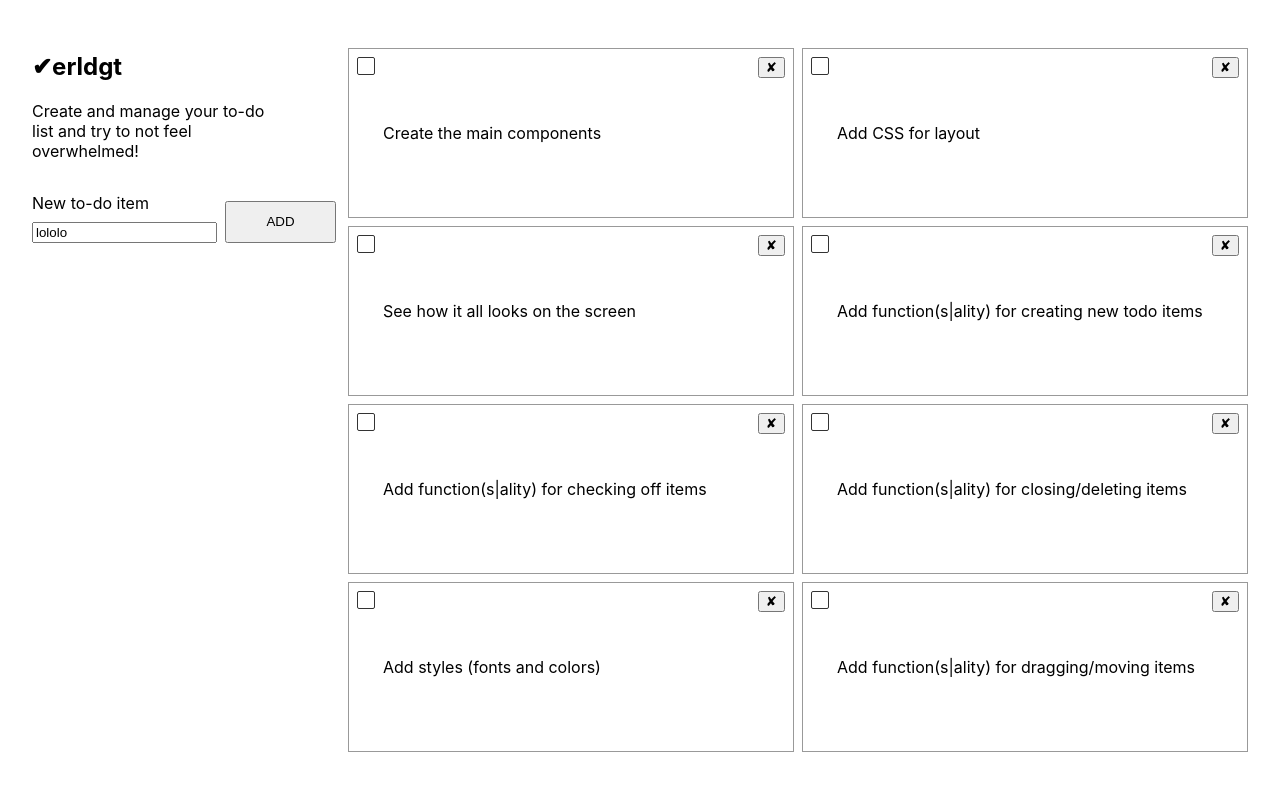
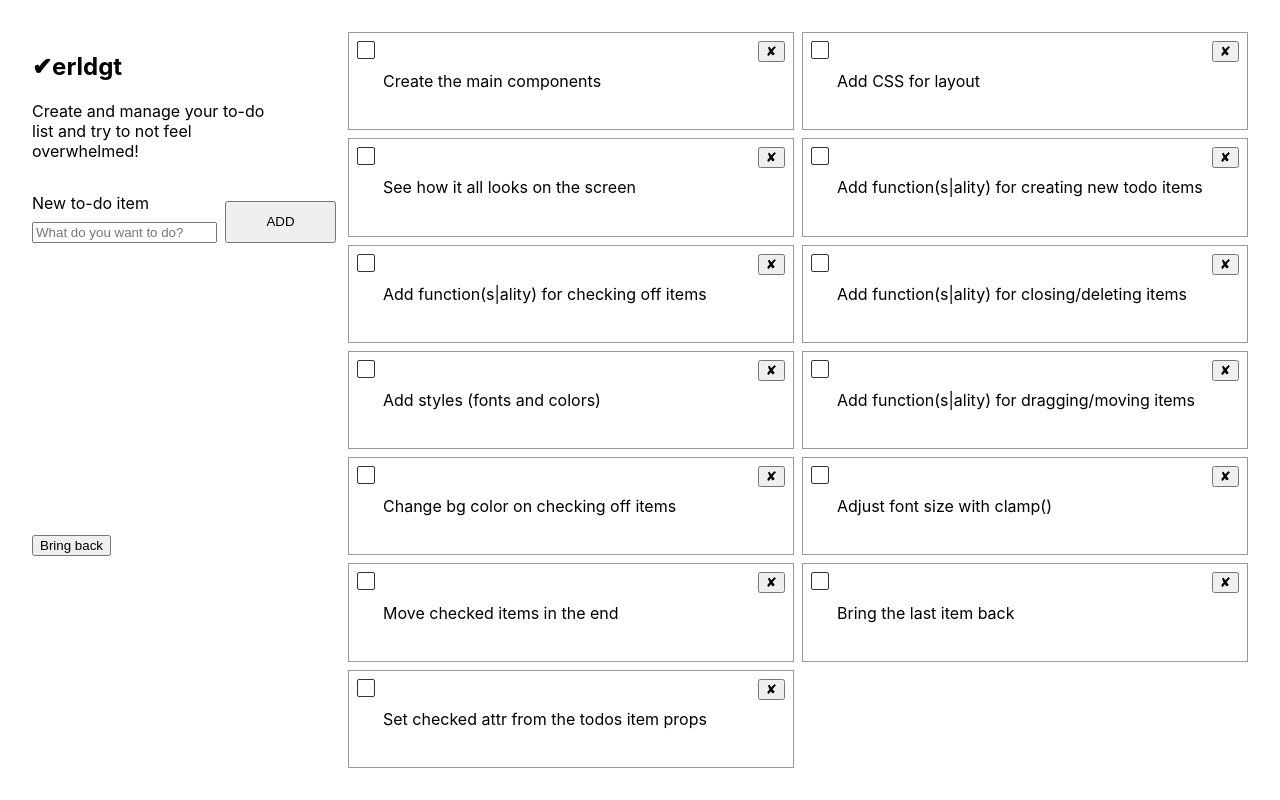
Before and after one commit to olhanotolga/erldgt-dream-todo, a React (Create React App) app: page / in a window 1280 px wide. Built offline with nearby package versions, Linux system fonts and the light colour scheme.

Commit message:
add the main functionality: adding, deleting, checking off todo list items, and bringing back the last one deleted

```diff
--- a/src/App.css
+++ b/src/App.css
@@ -3,9 +3,9 @@
 } */
 
 .Wrapper {
-	min-height: 100vh;
+	height: 100vh;
 	display: grid;
-	grid-template: auto 1fr / 1fr;
+	grid-template: auto auto 1fr / 1fr;
 	gap: 1rem;
 }
 
@@ -33,10 +33,15 @@
 	margin-top: 0.5rem;
 }
 
+.undoBtn {
+	grid-area: 2 / 1 / 3 / 2;
+	margin: 0 auto 0 2rem;
+}
 
 .TodoList {
-	grid-area: 2 / 1 / 3 / 2;
-	padding: 2rem;
+	margin: 0;
+	grid-area: 3 / 1 / 4 / 2;
+	padding: 0 2rem 2rem 2rem;
 	display: grid;
 	grid-template-columns: repeat(auto-fit, minmax(300px, 1fr));
 	gap: 0.5rem;
@@ -78,12 +83,24 @@
 	display: block;
 }
 
+.checkedItem {
+	background-color: rgb(239, 239, 239);
+}
+
 @media screen and (min-width: 800px) {
 	.Wrapper {
-		grid-template: 1fr / minmax(100px, 300px) 1fr;
+		grid-template: auto auto / minmax(100px, 300px) 1fr;
+	}
+	.Header {
+		grid-area: 1 / 1 / 2 / 2;
+	}
+	.undoBtn {
+		margin-bottom: auto;
+		grid-area: 2 / 1 / 3 / 2;
 	}
 	.TodoList {
-		grid-area: 1 / 2 / 2 / 3;
+		padding-top: 2rem;
+		grid-area: 1 / 2 / 3 / 3;
 	}
 }
 /* @media (prefers-reduced-motion: no-preference) {
--- a/src/App.js
+++ b/src/App.js
@@ -6,18 +6,81 @@ import { TodoList } from './components/todo-list/todo-list.component';
 
 class App extends React.Component {
 	state = {
-		todos: ['Create the main components', 'Add CSS for layout', 'See how it all looks on the screen', 'Add function(s|ality) for creating new todo items', 'Add function(s|ality) for checking off items', 'Add function(s|ality) for closing/deleting items', 'Add styles (fonts and colors)', 'Add function(s|ality) for dragging/moving items',]
+		todos: [
+			{ id: 1, text: 'Create the main components', check: false},
+			{ id: 2, text: 'Add CSS for layout', check: false},
+			{ id: 3, text: 'See how it all looks on the screen', check: false},
+			{ id: 4, text: 'Add function(s|ality) for creating new todo items', check: false},
+			{ id: 12, text: 'Add function(s|ality) for checking off items', check: false},
+			{ id: 5, text: 'Add function(s|ality) for closing/deleting items', check: false},
+			{ id: 6, text: 'Add styles (fonts and colors)', check: false},
+			{ id: 7, text: 'Add function(s|ality) for dragging/moving items', check: false},
+			{ id: 8, text: 'Change bg color on checking off items', check: false},
+			{ id: 9, text: 'Adjust font size with clamp()', check: false},
+			{ id: 10, text: 'Move checked items in the end', check: false},
+			{ id: 11, text: 'Bring the last item back', check: false},
+			{ id: 13, text: 'Set checked attr from the todos item props', check: false},
+		],
+		lastRemoved: ''
 	}
 
 	addItem = (newTodo) => {
-		this.setState({ todos: [...this.state.todos, newTodo] })
+		let id = Date.now();
+		let newItem = {
+			text: newTodo,
+			id: id,
+			check: false
+		}
+		this.setState({ todos: [...this.state.todos, newItem] })
 	}
+
+	deleteItem = (itemID) => {
+		const newArray = [...this.state.todos];
+		let removedItem;
+		for (let todo of this.state.todos) {
+			if (todo.id === itemID) {
+				removedItem = todo;
+			}
+		}
+		let targetItemIndex = this.state.todos.indexOf(removedItem);
+		let removed = newArray.splice(targetItemIndex, 1);
+		// console.log(removed[0]);
+		this.setState({ todos: newArray });
+		this.setState({ lastRemoved: removed[0] })
+	}
+
+	returnItem = () => {
+		const newArray = [...this.state.todos];
+		if (!this.state.todos.includes(this.state.lastRemoved)) {
+			this.setState({ todos: [...newArray, this.state.lastRemoved] })
+		}
+	}
+
+	changeStateOfCheckedItem = (itemID) => {
+		// console.log('sort items in progress, item changed:', itemID);
+		let checkedItem;
+		for (let todo of this.state.todos) {
+			if (todo.id === itemID) {
+				checkedItem = todo;
+			}
+		}
+
+		let newCheckState = !checkedItem.check;
+
+		this.setState(() => {
+			const newArray = [...this.state.todos];
+			let targetItemIndex = this.state.todos.indexOf(checkedItem);
+			newArray[targetItemIndex].check = newCheckState;
+			return { todos: newArray };
+		})
+	}
+
 	render() {
 		return (
 			<main className="App">
 				<AppWrapper>
 					<Header onItemAdd={this.addItem} title="✔︎erldgt" paragraph="Create and manage your to-do list and try to not feel overwhelmed!"/>
-					<TodoList todos={this.state.todos} />
+					<TodoList todos={this.state.todos} removedItem={this.state.lastRemoved} onItemRemove={this.deleteItem} onReturnItem={this.returnItem} onChecking={this.changeStateOfCheckedItem}/>
 				</AppWrapper>
 			</main>
 		);
--- a/src/components/header/todo-input/todo-input.component.jsx
+++ b/src/components/header/todo-input/todo-input.component.jsx
@@ -2,21 +2,29 @@ import React from 'react';
 
 export class TodoInput extends React.Component {
 	state = {
-		value: "lololo"
+		value: "",
+		placeholder: "What do you want to do?"
 	}
 
 	handleAdd = (event) => {
 		event.preventDefault()
-		console.log('Clicked the Add button!');
-		console.log(event.target[0].value);
-		this.props.onAdd(this.state.value)
+		console.log('Clicked the Add button! Current value:', event.target[0].value, this.state.value);
+		this.props.onAdd(this.state.value);
+		this.setState({value: ""});
 	}
 
 	render() {
 		return (
 			<form className="TodoInput" onSubmit={this.handleAdd}>
 				<label htmlFor="newTodoInput">New to-do item</label>
-				<input type="text" id="newTodoInput" placeholder="What do you want to do?" value={this.state.value} onChange={event => this.setState({value: event.target.value})}/>
+
+				<input
+				type="text"
+				id="newTodoInput"
+				placeholder={this.state.placeholder}
+				value={this.state.value}
+				onChange={event => this.setState({value: event.target.value})}/>
+
 				<button id="addNewItemBtn">ADD</button>
 			</form>
 		)
--- a/src/components/todo-list/todo-item/todo-item.component.jsx
+++ b/src/components/todo-list/todo-item/todo-item.component.jsx
@@ -1,12 +1,32 @@
-export function TodoItem(props) {
-	return (
-		<li className="TodoItem">
-			<div className="todoCheck">
-				<input className="todoCheckHidden" id={props.idx} type="checkbox"/>
-				<label className="todoNewCheck" htmlFor={props.idx}></label>
-			</div>
-			<span>{props.todo}</span>
-			<button className="todoDelete">✘</button>
-		</li>
-	)
+import React from 'react';
+
+export class TodoItem extends React.Component {
+
+	// on checking the item off/back on
+	onCheckOnOff = () => {
+		// change the check prop of the todos object
+		this.props.onItemCheck(this.props.todoIndex);
+	}
+
+	render() {
+		return (
+			<li className={this.props.isChecked ? "TodoItem checkedItem" : "TodoItem"}>
+				<div className="todoCheck">
+					<input
+						className="todoCheckHidden"
+						id={this.props.todoIndex}
+						type="checkbox"
+						checked={this.props.isChecked}
+						onChange={this.onCheckOnOff}
+					/>
+					<label
+						className="todoNewCheck"
+						htmlFor={this.props.todoIndex}
+					></label>
+				</div>
+				<span>{this.props.todo}</span>
+				<button className="todoDelete" onClick={() => this.props.onDelete(this.props.todoIndex)}>✘</button>
+			</li>
+		)
+	}
 }
--- a/src/components/todo-list/todo-list.component.jsx
+++ b/src/components/todo-list/todo-list.component.jsx
@@ -2,8 +2,27 @@ import { TodoItem } from "./todo-item/todo-item.component";
 
 export function TodoList(props) {
 	return (
-		<ul className="TodoList">
-			{ props.todos.map((item, idx) => <TodoItem todo={item} idx={"idx" + idx}>{item}</TodoItem>) }
-		</ul>
+		<>
+			<button className="undoBtn" onClick={() => props.onReturnItem()}>Bring back</button>
+			<ul className="TodoList">
+				{ props.todos.sort((a, b) => {
+						return (a.check - b.check)
+					}).map((item) => {
+
+						return (
+							<TodoItem
+								todo={item.text}
+								key={item.id}
+								isChecked={item.check}
+								todoIndex={item.id}
+								onDelete={props.onItemRemove}
+								onItemCheck={props.onChecking}
+							>
+							{item.text}
+							</TodoItem>
+						)
+				}) }
+			</ul>
+		</>
 	)
 }
```
